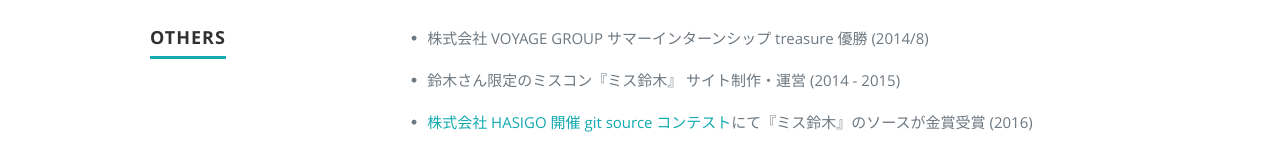
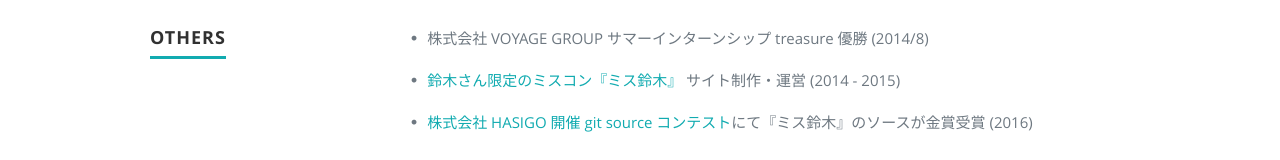
Before and after one commit to nakamoo/nakamoo.github.io, a plain HTML site: page index.html in a window 1280 px wide. Shown: the part 915-1075 px from the top of the page. Drawn offline with nearby package versions, Linux system fonts and the light colour scheme.

Commit message:
Add miss suzuki's link

```diff
--- a/index.html
+++ b/index.html
@@ -129,7 +129,7 @@
           <div class="row item">
             <div class="twelve columns">
               <p class="info"><span>&bull;</span> <em class="date">株式会社 VOYAGE GROUP サマーインターンシップ treasure 優勝 (2014/8)</em></p>
-              <p class="info"><span>&bull;</span> <em class="date">鈴木さん限定のミスコン『ミス鈴木』 サイト制作・運営 (2014 - 2015)</em></p>
+              <p class="info"><span>&bull;</span> <em class="date"><a href='https://miss-suzuki.herokuapp.com/'?>鈴木さん限定のミスコン『ミス鈴木』</a> サイト制作・運営 (2014 - 2015)</em></p>
               <p class="info"><span>&bull;</span> <em class="date"><a href='https://hasigo.co.jp/sourcecon01-result/'>株式会社 HASIGO 開催 git source コンテスト</a>にて『ミス鈴木』のソースが金賞受賞 (2016)</em></p>
             </div
           </div> <!-- item end -->
```
